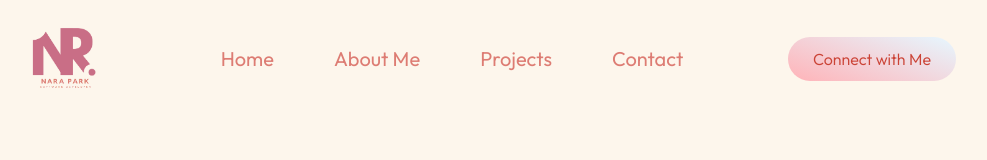
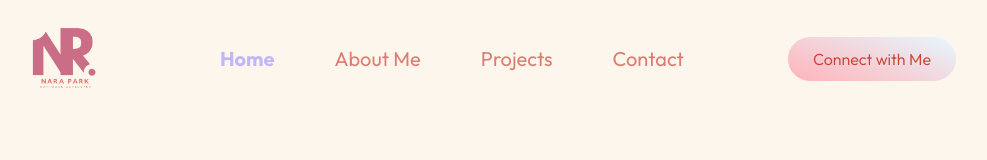
Before and after one commit to narapark7561/naraPortfolio, a React (Vite) app in the folder portfolio-react/: page / in a window 1280 px wide. Shown: the top 160 px of the page, without its empty margins (154-1141 px from the left). Built offline with nearby package versions, Linux system fonts and the light colour scheme.

Commit message:
Added effect for menu bar

```diff
--- a/portfolio-react/src/Components/Navbar/Navbar.css
+++ b/portfolio-react/src/Components/Navbar/Navbar.css
@@ -33,3 +33,17 @@
 .nav-connect:hover {
     transform: scale(1.05);
 }
+
+.nav-menu li p {
+    transition: color 0.3s ease;
+}
+
+  .nav-menu li.active p {
+    color:#c1b6f8;
+    font-weight: bold;
+  }
+
+.nav-menu li p:hover{
+    transform: scale(1.1);
+    transition: 0.4s;
+}
--- a/portfolio-react/src/Components/Navbar/Navbar.jsx
+++ b/portfolio-react/src/Components/Navbar/Navbar.jsx
@@ -1,21 +1,31 @@
-import React from 'react'
+import React, { useState } from 'react'
 import './Navbar.css'
 import nara from '../../assets/nara_final_logo.png'
 
 const Navbar = () => {
+
+  const [menu, setMenu] = useState("home");
   return (
     <div className='navbar'>
-        <img src={nara} alt="nara's logo"/>
-        <ul className='nav-menu'>
-            <li>Home</li>
-            <li>About Me</li>
-            {/* <li>Experiences</li> */}
-            <li>Projects</li>
-            <li>Contact</li>
-        </ul>
-        <div className='nav-connect'>Connect with Me</div>
+      <img src={nara} alt="nara's logo" />
+      <ul className='nav-menu'>
+  <li onClick={() => setMenu("home")} className={menu === "home" ? "active" : ""}>
+    <p>Home</p>
+  </li>
+  <li onClick={() => setMenu("about")} className={menu === "about" ? "active" : ""}>
+    <p>About Me</p>
+  </li>
+  <li onClick={() => setMenu("projects")} className={menu === "projects" ? "active" : ""}>
+    <p>Projects</p>
+  </li>
+  <li onClick={() => setMenu("contact")} className={menu === "contact" ? "active" : ""}>
+    <p>Contact</p>
+  </li>
+</ul>
+
+      <div className='nav-connect'>Connect with Me</div>
     </div>
   )
-}
+};
 
 export default Navbar
```
